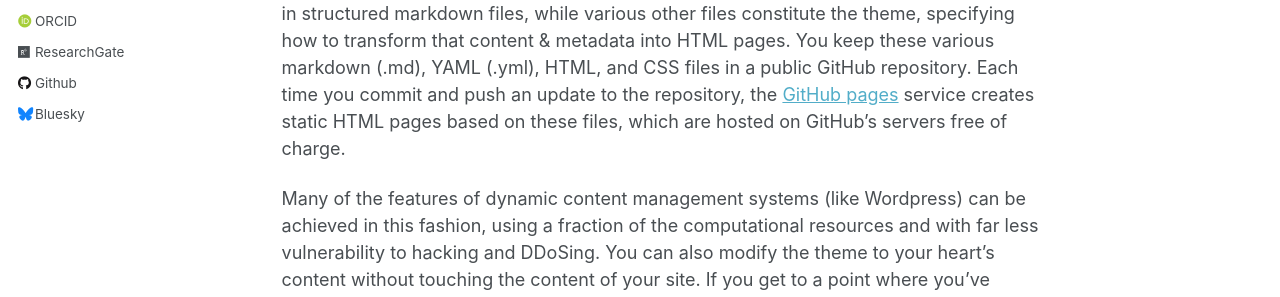
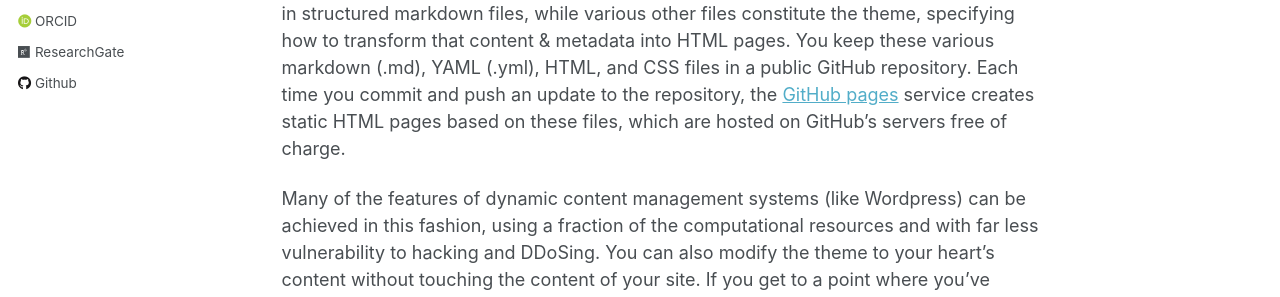
Before and after one commit to tak-wong/tak-wong.github.io, a Jekyll site: the page built from _pages/about.md, in a window 1280 px wide. Shown: the part 572-869 px from the top of the page. Built offline with Jekyll 4.4.1, drawn with Linux system fonts in a browser that asks for light colours; some web fonts are replaced.

Commit message:
Update basic information

```diff
--- a/_config.yml
+++ b/_config.yml
@@ -27,7 +27,7 @@ author:
   bio              : "Scientist, Computational Imaging, (Deep) Machine Learning, Materials Science"
   location         : "Hamburg, Germany"
   employer         : "Helmholtz-Zentrum Hereon"
-  uri              : https://www.hereon.de/institutes/metallic_biomaterials/imaging_and_data_science/team/index.php.en # URL
+  uri              : "https://www.hereon.de/institutes/metallic_biomaterials/imaging_and_data_science/team/index.php.en" # URL
   email            : "tak.wong@hereon.de"
 
   # Academic websites
@@ -47,7 +47,7 @@ author:
   stackoverflow    : # User number or user number and name (i.e., use "1" or "1/jeff-atwood")
 
   # Social media
-  bluesky          : "bsky.app" # Replace this with you Bluesky username
+  bluesky          : # "bsky.app" # Replace this with you Bluesky username
   facebook         : # Username
   flickr           : # Username
   foursquare       : # Username
```
